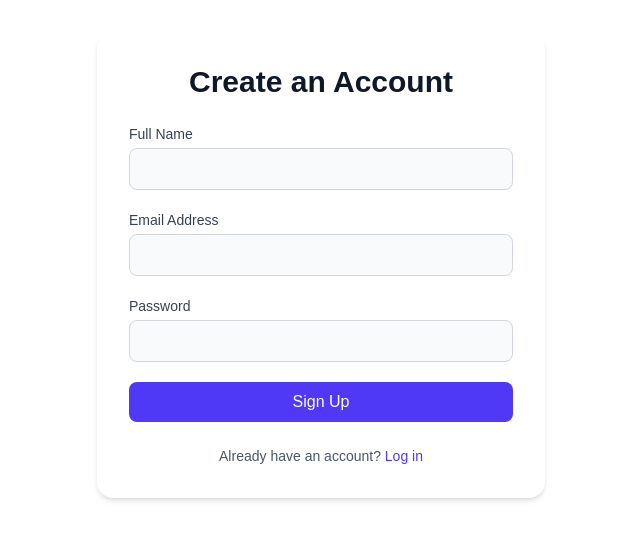
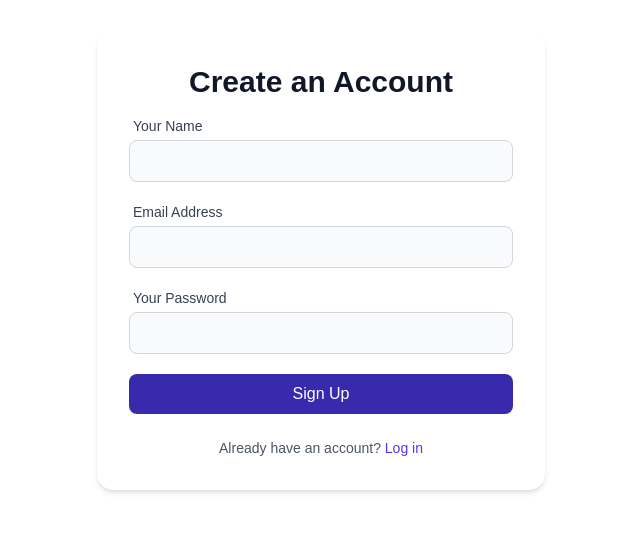
Before and after one commit to Anoop-Rajoriya/next-auth, a Next.js app: page /register in a window 1280 px wide. Shown: the top 540 px of the page, without its empty margins (319-959 px from the left). Built offline with nearby package versions, Linux system fonts and the light colour scheme.

Commit message:
Add Register Feature

```diff
--- a/src/app/(site)/register/page.js
+++ b/src/app/(site)/register/page.js
@@ -1,74 +1,115 @@
+"use client";
+
+import axios from "axios";
 import Link from "next/link";
-import React from "react";
+import React, { useEffect, useState } from "react";
+import { useRouter } from "next/navigation";
+import Input from "@/components/Input";
+import FormButton from "@/components/FormButton";
 
 function page() {
+  const router = useRouter();
+  const [user, setUser] = useState({
+    name: "",
+    email: "",
+    password: "",
+  });
+  const [errors, setErrors] = useState({
+    name: null,
+    email: null,
+    password: null,
+  });
+  const [error, setError] = useState(null);
+  const [loginState, setLoginState] = useState("disable");
+
+  const onInput = (name, value) => {
+    setUser((pre) => ({ ...pre, [name]: value }));
+  };
+
+  async function onLogin(event) {
+    event.preventDefault();
+    setLoginState("loading");
+    try {
+      const res = await axios.post("/api/register", user);
+      setLoginState("successful");
+      router.push("/login");
+    } catch (error) {
+      if (axios.isAxiosError(error)) {
+        const errorMessage = error.response?.data?.message;
+        const errors = error.response?.data?.errors;
+        if (errorMessage) {
+          setError("Error: " + errorMessage);
+        }
+        if (Object.keys(error).length > 0) {
+          setErrors((pre) => ({ ...pre, ...errors }));
+        }
+      } else {
+        setError("Error: " + error.message);
+      }
+      setLoginState("enable");
+    }
+  }
+
+  useEffect(
+    function () {
+      const isReadyToSignUp =
+        user.name.trim().length &&
+        user.email.trim().length &&
+        user.password.trim().length;
+
+      if (isReadyToSignUp) {
+        setLoginState("enable");
+        setErrors({ name: null, email: null, password: null });
+        setError(null);
+      }
+    },
+    [user]
+  );
+
   return (
     <div className="w-full max-w-md p-8 bg-white dark:bg-gray-900 rounded-2xl shadow-md mx-auto my-8">
       {/* Title */}
-      <h2 className="text-3xl font-bold text-center text-gray-900 dark:text-white mb-6">
+      <h2 className="text-3xl font-bold text-center text-gray-900 dark:text-white mb-2">
         Create an Account
       </h2>
 
+      {/* Error */}
+      {error && <p className="text-red-400 capitalize p-2">{error}</p>}
+
       {/* Form */}
-      <form className="space-y-5">
+      <form className="space-y-5 mt-4" onSubmit={onLogin}>
         {/* Name */}
-        <div>
-          <label
-            htmlFor="name"
-            className="block text-sm font-medium text-gray-700 dark:text-gray-300"
-          >
-            Full Name
-          </label>
-          <input
-            id="name"
+        <Input
+          onChange={onInput}
+          value={user.name}
+          label="Your Name"
           name="name"
           type="text"
-            required
-            className="mt-1 block w-full px-4 py-2 rounded-lg border border-gray-300 dark:border-gray-700 bg-gray-50 dark:bg-gray-800 text-gray-900 dark:text-gray-100 focus:ring-2 focus:ring-indigo-500 focus:outline-none"
+          error={errors.name}
         />
-        </div>
 
         {/* Email */}
-        <div>
-          <label
-            htmlFor="email"
-            className="block text-sm font-medium text-gray-700 dark:text-gray-300"
-          >
-            Email Address
-          </label>
-          <input
-            id="email"
+        <Input
+          onChange={onInput}
+          value={user.email}
+          label="Email Address"
           name="email"
           type="email"
-            required
-            className="mt-1 block w-full px-4 py-2 rounded-lg border border-gray-300 dark:border-gray-700 bg-gray-50 dark:bg-gray-800 text-gray-900 dark:text-gray-100 focus:ring-2 focus:ring-indigo-500 focus:outline-none"
+          error={errors.email}
         />
-        </div>
 
         {/* Password */}
-        <div>
-          <label
-            htmlFor="password"
-            className="block text-sm font-medium text-gray-700 dark:text-gray-300"
-          >
-            Password
-          </label>
-          <input
-            id="password"
+        <Input
+          onChange={onInput}
+          value={user.password}
+          label="Your Password"
           name="password"
           type="password"
-            required
-            className="mt-1 block w-full px-4 py-2 rounded-lg border border-gray-300 dark:border-gray-700 bg-gray-50 dark:bg-gray-800 text-gray-900 dark:text-gray-100 focus:ring-2 focus:ring-indigo-500 focus:outline-none"
+          error={errors.password}
         />
-        </div>
 
         {/* Sign Up Button */}
-        <button
-          type="submit"
-          className="w-full px-4 py-2 rounded-lg bg-indigo-600 text-white font-medium hover:bg-indigo-700 dark:bg-indigo-500 dark:hover:bg-indigo-600 focus:outline-none focus:ring-2 focus:ring-indigo-500"
-        >
-          Sign Up
-        </button>
+        <FormButton type="submit" label="Sign Up" formState={loginState} />
       </form>
 
       {/* Divider */}
--- /dev/null
+++ b/src/app/api/register/route.js
@@ -0,0 +1,49 @@
+import bcrypt from "bcryptjs";
+
+import ApiResponse from "@/utils/ApiResponse";
+import { validateUser } from "@/utils/validaters";
+import connectDB from "@/database/connectDB";
+import User from "@/database/models/user";
+
+export async function POST(req) {
+  const { name, email, password } = await req.json();
+  await connectDB();
+  try {
+    // user validation
+    const { isValid, errors } = validateUser(
+      { name, email, password },
+      "signup"
+    );
+    if (!isValid) {
+      return ApiResponse.error("Invalid form fields", errors);
+    }
+
+    // user existance
+    const userExists = await User.findOne({ email });
+    if (userExists) {
+      return ApiResponse.error(
+        "User already exists",
+        {
+          email: "Email address exists",
+        },
+        409
+      );
+    }
+
+    // user password hashing
+    const salt = await bcrypt.genSalt(Number(process.env.BCRYPT_ROUNDS));
+    const passHash = await bcrypt.hash(password, salt);
+
+    // user creation
+    const user = await User.create({ name, email, password: passHash });
+
+    if (!user) {
+      return ApiResponse.error("Failed to create user");
+    }
+
+    return ApiResponse.success("User signUp successfully");
+  } catch (error) {
+    console.error("Register Route Error: ", error);
+    return ApiResponse.error("Server internal Error", {}, 500);
+  }
+}
--- a/src/app/layout.js
+++ b/src/app/layout.js
@@ -22,7 +22,7 @@ export default function RootLayout({ children }) {
       <body
         className={`${geistSans.variable} ${geistMono.variable} antialiased`}
       >
-        <main className="flex flex-col min-h-screen">{children}</main>
+        <main className="flex flex-col min-h-screen px-2">{children}</main>
       </body>
     </html>
   );
--- /dev/null
+++ b/src/components/FormButton.jsx
@@ -0,0 +1,31 @@
+"use client";
+
+import React from "react";
+
+function FormButton({ type, label, formState }) {
+  return (
+    <button
+      type={type}
+      disabled={
+        formState === "disable" ||
+        formState === "loading" ||
+        formState === "successful"
+      }
+      className={`w-full px-4 py-2 rounded-lg font-medium focus:outline-none focus:ring-2 transition-colors ${
+        formState === "loading"
+          ? "bg-gray-400 text-gray-100 cursor-not-allowed"
+          : formState === "disable"
+          ? "bg-indigo-800 text-white cursor-not-allowed"
+          : "bg-indigo-600 text-white hover:bg-indigo-700 dark:bg-indigo-500 dark:hover:bg-indigo-600"
+      }`}
+    >
+      {formState === "loading"
+        ? "Loading..."
+        : formState === "successful"
+        ? `${label} ✔`
+        : `${label}`}
+    </button>
+  );
+}
+
+export default FormButton;
--- /dev/null
+++ b/src/components/Input.jsx
@@ -0,0 +1,38 @@
+"use client";
+
+import React from "react";
+
+function Input({ onChange, value, label, name, type, error }) {
+  function onInput(e) {
+    const name = e.target.name;
+    const value = e.target.value;
+    onChange(name, value);
+  }
+
+  return (
+    <div>
+      <label
+        htmlFor={name}
+        className="block text-sm font-medium text-gray-700 dark:text-gray-300 px-1"
+      >
+        {label}
+      </label>
+      <input
+        type={type}
+        id={name}
+        name={name}
+        required
+        value={value}
+        onChange={onInput}
+        className="mt-1 block w-full px-4 py-2 rounded-lg border border-gray-300 dark:border-gray-700 bg-gray-50 dark:bg-gray-800 text-gray-900 dark:text-gray-100 focus:ring-2 focus:ring-indigo-500 focus:outline-none"
+      />
+      {error && (
+        <p className="text-xs capitalize text-red-400 px-2 pt-2 text-right">
+          {error}
+        </p>
+      )}
+    </div>
+  );
+}
+
+export default Input;
--- /dev/null
+++ b/src/database/connectDB.js
@@ -0,0 +1,18 @@
+import mongoose from "mongoose";
+
+export default async function () {
+  try {
+    mongoose.connect(process.env.DATABASE_URI);
+    const connection = mongoose.connection;
+
+    connection.on("connected", () => {
+      console.log("Database Connected Successfully");
+    });
+    connection.on("error", (err) => {
+      console.error("Failed to Connect", err);
+      process.exit(1);
+    });
+  } catch (error) {
+    console.error("Database Connection Error: ", error);
+  }
+}
--- /dev/null
+++ b/src/database/models/user.js
@@ -0,0 +1,42 @@
+const { default: mongoose } = require("mongoose");
+
+const userSchema = new mongoose.Schema(
+  {
+    name: {
+      type: String,
+      required: [true, "full name required"],
+    },
+    email: {
+      type: String,
+      required: [true, "email required"],
+      unique: true,
+      trim: true,
+      lowercase: true,
+    },
+    password: {
+      type: String,
+      required: [true, "password required"],
+    },
+    isAdmin: {
+      type: Boolean,
+      default: false,
+    },
+    isVarified: {
+      type: Boolean,
+      default: false,
+    },
+    resetPasswordToken: {
+      token: String,
+      expiry: Date,
+    },
+    verificationToken: {
+      token: String,
+      expiry: Date,
+    },
+  },
+  { timestamps: true }
+);
+
+const User = mongoose.models.users || mongoose.model("users", userSchema);
+
+export default User;
--- /dev/null
+++ b/src/utils/ApiResponse.js
@@ -0,0 +1,11 @@
+import { NextResponse } from "next/server";
+
+export default class ApiResponse {
+  static success(message, data = {}, status = 200) {
+    return NextResponse.json({ success: true, message, data }, { status });
+  }
+
+  static error(message, errors = {}, status = 400) {
+    return NextResponse.json({ success: false, message, errors }, { status });
+  }
+}
--- /dev/null
+++ b/src/utils/validaters.js
@@ -0,0 +1,26 @@
+const emailRegex = /^[^\s@]+@[^\s@]+\.[^\s@]+$/;
+
+export function validateUser(fields, type) {
+  const errors = {};
+
+  if (type === "signup") {
+    if (!fields.name || !fields.name.trim().length) {
+      errors.name = "Name is required";
+    }
+  }
+
+  if (
+    !fields.email ||
+    !fields.email.trim().length ||
+    !emailRegex.test(fields.email)
+  ) {
+    errors.email = "Valid email is required";
+  }
+
+  if (!fields.password || fields.password.trim().length < 4) {
+    errors.password = "Password must be at least 4 characters";
+  }
+
+  const isValid = Object.keys(errors).length === 0;
+  return { isValid, errors };
+}
```
Also changed, not shown: package.json (+8 -4 lines), 1 other file (tests, documents, lock files or other folders). Lines whose indentation alone changed are shown as unchanged.
